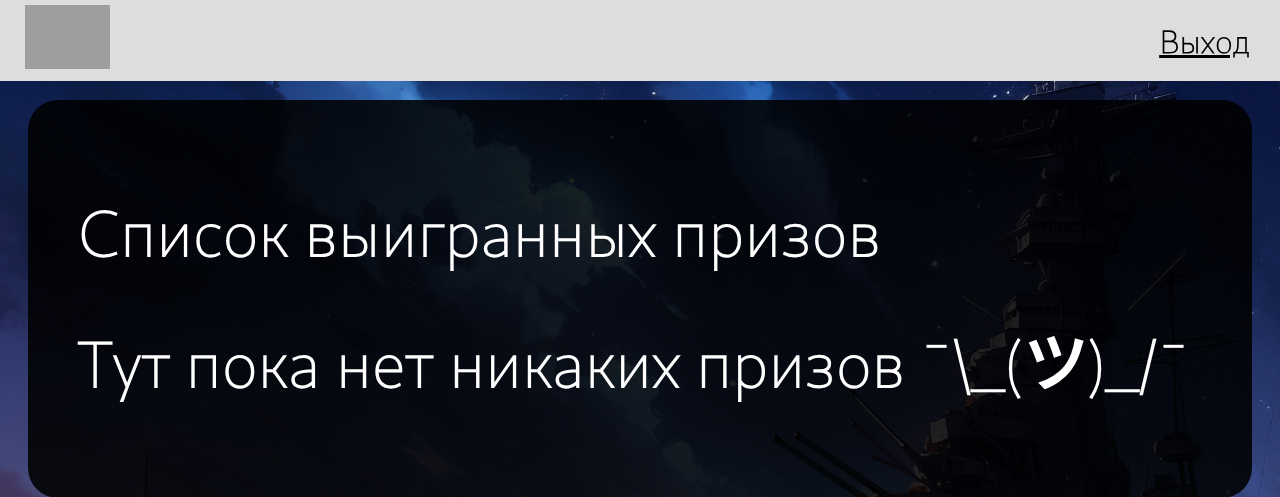
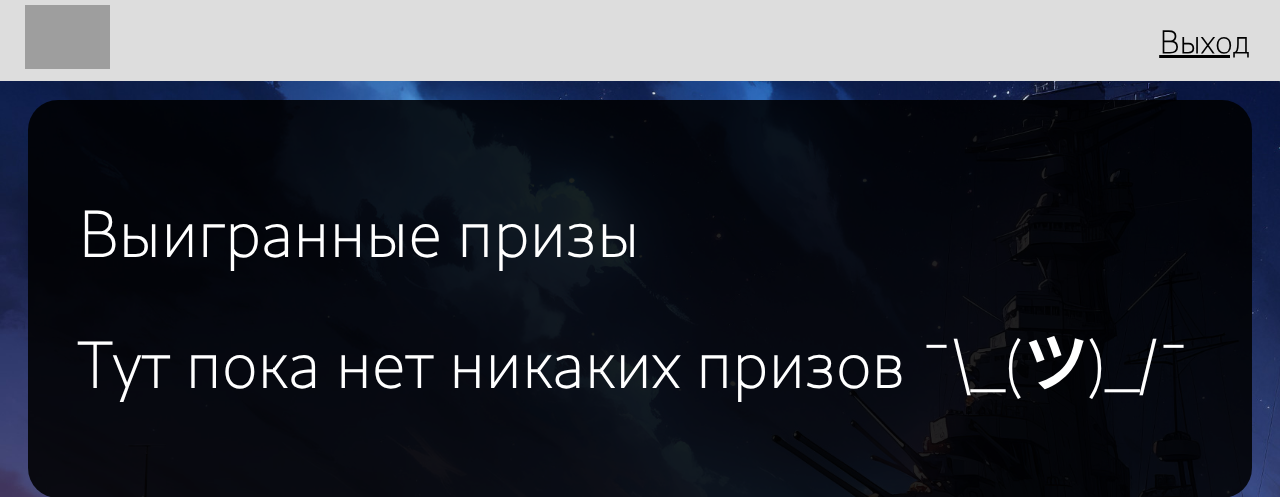
Before and after one commit to Vinegret43/predprof-2024-webapp, a Flask app: template templates/prizes.html in a window 1280 px wide. Shown: the top 497 px of the page. Run offline with Flask 3, Linux system fonts and the light colour scheme; the template is opened without the code that fills it, so the values that code supplies are empty; grey boxes are pictures that could not be loaded.

Commit message:
Tweak title in the prizes page

```diff
--- a/templates/prizes.html
+++ b/templates/prizes.html
@@ -13,7 +13,7 @@
              <a href="/api/logout" class="lougout_link">Выход</a>
         </div>
         <div class="main">
-            <h1>Список выигранных призов</h1>
+            <h1>Выигранные призы</h1>
             {% if not prizes %}
                 <h1>Тут пока нет никаких призов ¯\_(ツ)_/¯</h1>
             {% endif %}
```
